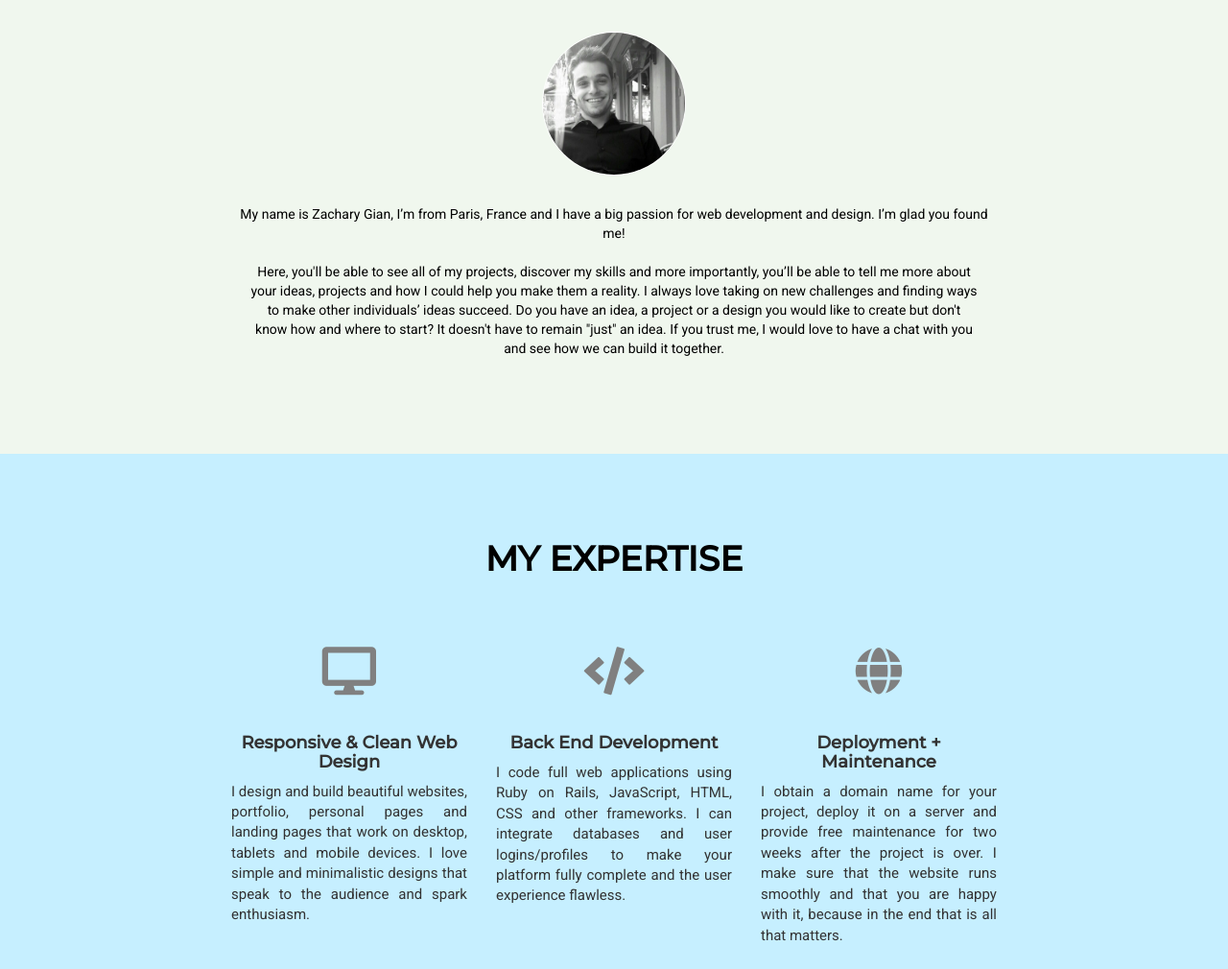
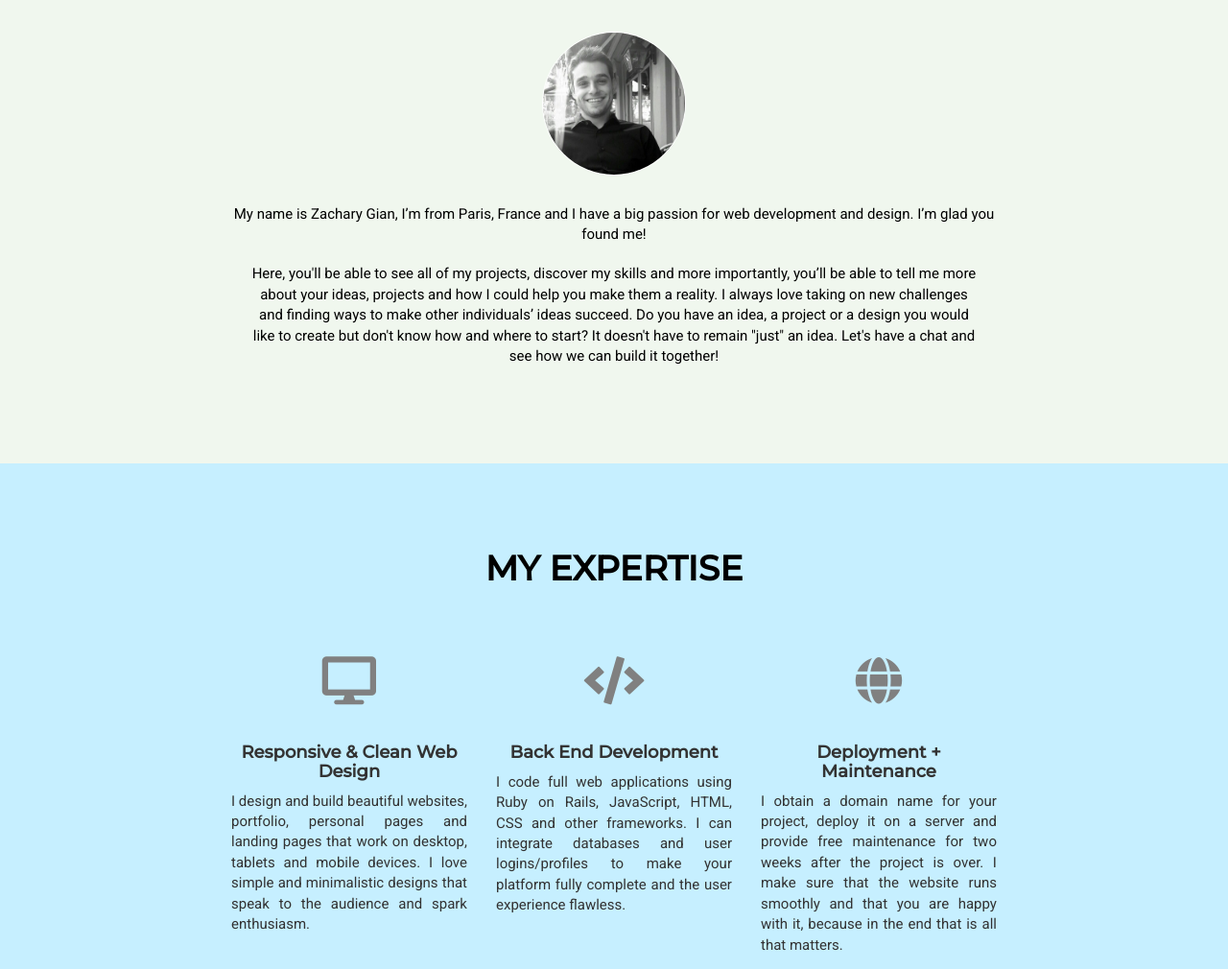
Before and after one commit to zacharygian/portfolio, a plain HTML site: page index.html in a window 1280 px wide. Shown: the part 937-1947 px from the top of the page at 96% size. Drawn offline with nearby package versions, Linux system fonts and the light colour scheme.

Commit message:
udated size

```diff
--- a/css/style.css
+++ b/css/style.css
@@ -94,6 +94,10 @@ p, input, textarea {
   text-align: center;
   color: black;
   padding: 70px;
+}
+
+.aboutMe p {
+  font-size: 15px;
 }
 
 
--- a/index.html
+++ b/index.html
@@ -69,7 +69,7 @@
   <div class="content-about">
     <img src="assets/images/profile.jpg" id="profile">
     <p>My name is Zachary Gian, I’m from Paris, France and I have a big passion for web development and design. I’m glad you found me!</p>
-    <p>Here, you'll be able to see all of my projects, discover my skills and more importantly, you’ll be able to tell me more about your ideas, projects and how I could help you make them a reality. I always love taking on new challenges and finding ways to make other individuals’ ideas succeed. Do you have an idea, a project or a design you would like to create but don't know how and where to start? It doesn't have to remain "just" an idea. If you trust me, I would love to have a chat with you and see how we can build it together.</p>
+    <p>Here, you'll be able to see all of my projects, discover my skills and more importantly, you’ll be able to tell me more about your ideas, projects and how I could help you make them a reality. I always love taking on new challenges and finding ways to make other individuals’ ideas succeed. Do you have an idea, a project or a design you would like to create but don't know how and where to start? It doesn't have to remain "just" an idea. Let's have a chat and see how we can build it together!</p>
   </div>
 </div>
 
```
